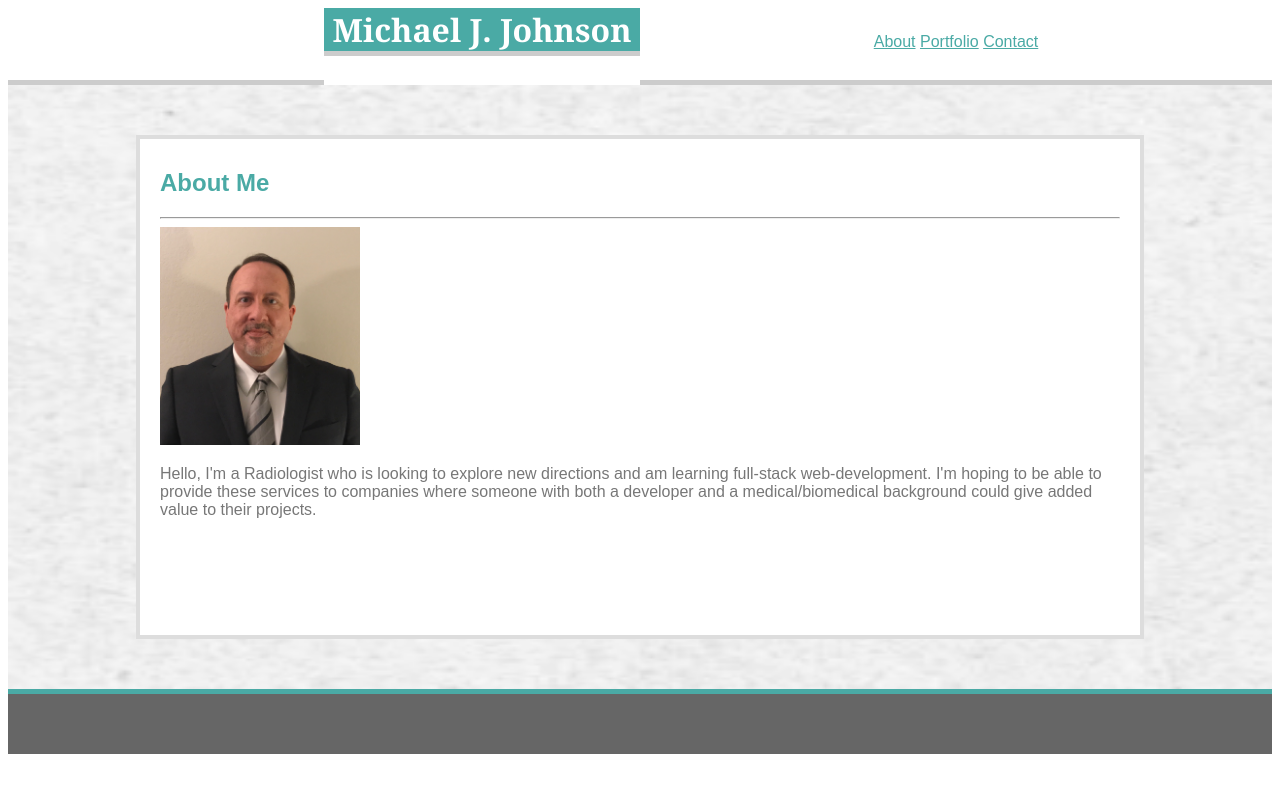
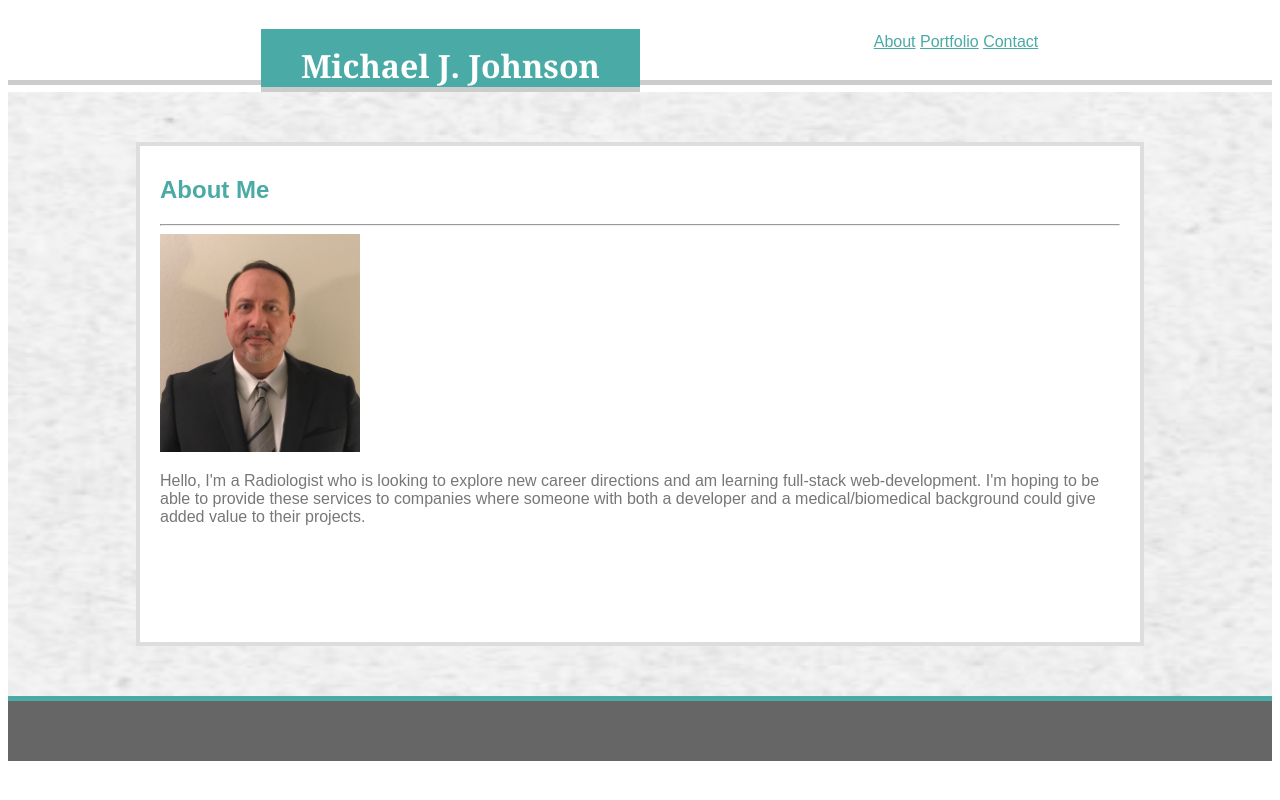
Before and after one commit to mj2112/Basic-Portfolio, a plain HTML site: page index.html in a window 1280 px wide. Drawn offline with Linux system fonts and the light colour scheme.

Commit message:
saturday update

```diff
--- a/assets/css/styles.css
+++ b/assets/css/styles.css
@@ -4,7 +4,7 @@ body {
 
 #left {
     float: left;
-    width: 25%;
+    width: 20%;
     height: 72px;
     background-color: #ffffff;
     border-bottom: 5px solid #cccccc;
@@ -12,11 +12,13 @@ body {
 
 header h1 {
     float: left;
-    width: 25%;
+    width: 30%;
     background-color: #4aaaa5;
     color: #ffffff;
     text-align: center;
-    margin: 0 0 26.8px 0;
+    padding-top: 15px;
+    margin-top: 21px;
+    margin-bottom: 0;
     border-bottom: 5px solid #cccccc;
     font-family: 'Georgia', Times, 'Times New Roman', serif;
 }
@@ -38,6 +40,7 @@ nav {
     overflow: auto;
     background-image: url('../images/paper_3.png');
     background-size: 100% 100%;
+    bottom: 50px;
 }
 
 a:link {
--- a/index.html
+++ b/index.html
@@ -24,8 +24,8 @@
             <h2 class="sectionHeading">About Me</h2>
             <hr>
             <img src="assets/images/IMG_0507 2.jpeg" alt="My picture" width="200">
-            <p>Hello, I'm a Radiologist who is looking to explore new directions and am learning full-stack web-development. I'm hoping to be able to provide these services to companies where someone with both a developer and a medical/biomedical background
-                could give added value to their projects.</p>
+            <p>Hello, I'm a Radiologist who is looking to explore new career directions and am learning full-stack web-development. I'm hoping to be able to provide these services to companies where someone with both a developer and a medical/biomedical
+                background could give added value to their projects.</p>
         </section>
     </div>
 
```
